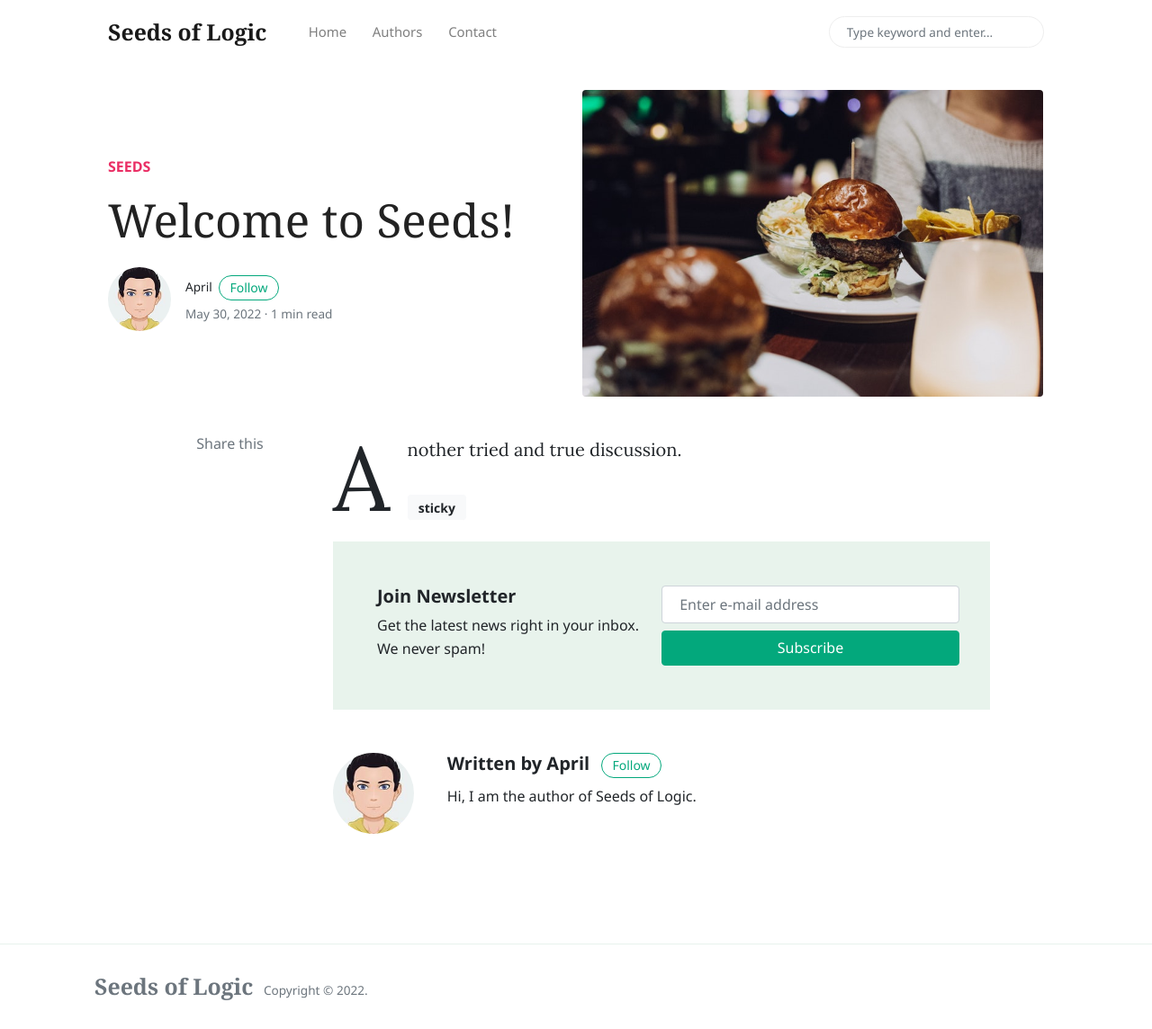
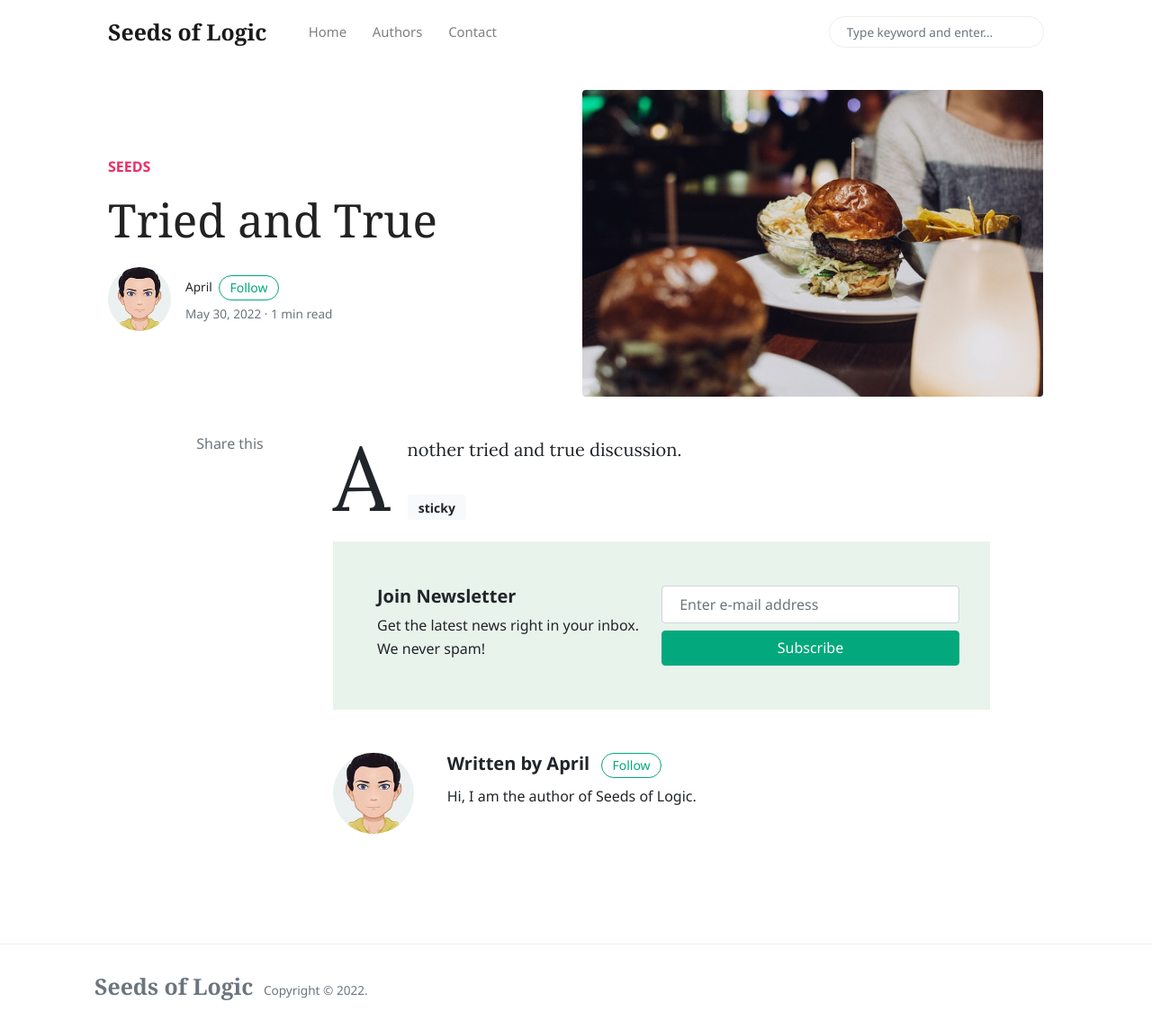
Before and after one commit to akalber/akalber-github.io, a Jekyll site: the page built from _posts/2022-05-30-another-tried-and-true.md, in a window 1280 px wide and 1144 px high. Shown: the whole window at 90% size. Built offline with Jekyll 4.4.1, drawn with Linux system fonts in a browser that asks for light colours; nearby versions of some CDN libraries; comment, search, counter and statistics services are not loaded.

Commit message:
More updates

```diff
--- a/_config.yml
+++ b/_config.yml
@@ -1,6 +1,6 @@
 # Site
 name: 'Seeds of Logic'
-description: 'Seeds of Logic Description.'
+description: 'Seeds of Logic'
 logo: 'assets/images/demo1.jpg'
 favicon: 'assets/images/favicon.ico'
 baseurl: '/'
@@ -36,7 +36,7 @@ defaults:
     values:
       layout: post
       author: april
-      avatar: /assets/images/avatar1.jpg
+      avatar: assets/images/avatar1.jpg
 
   # all pages
   - scope:
--- a/_posts/2022-05-30-another-tried-and-true.md
+++ b/_posts/2022-05-30-another-tried-and-true.md
@@ -1,6 +1,6 @@
 ---
 layout: post
-title:  "Welcome to Seeds!"
+title:  "Tried and True"
 author: april
 categories: [ Seeds ]
 image: assets/images/2.jpg
```
